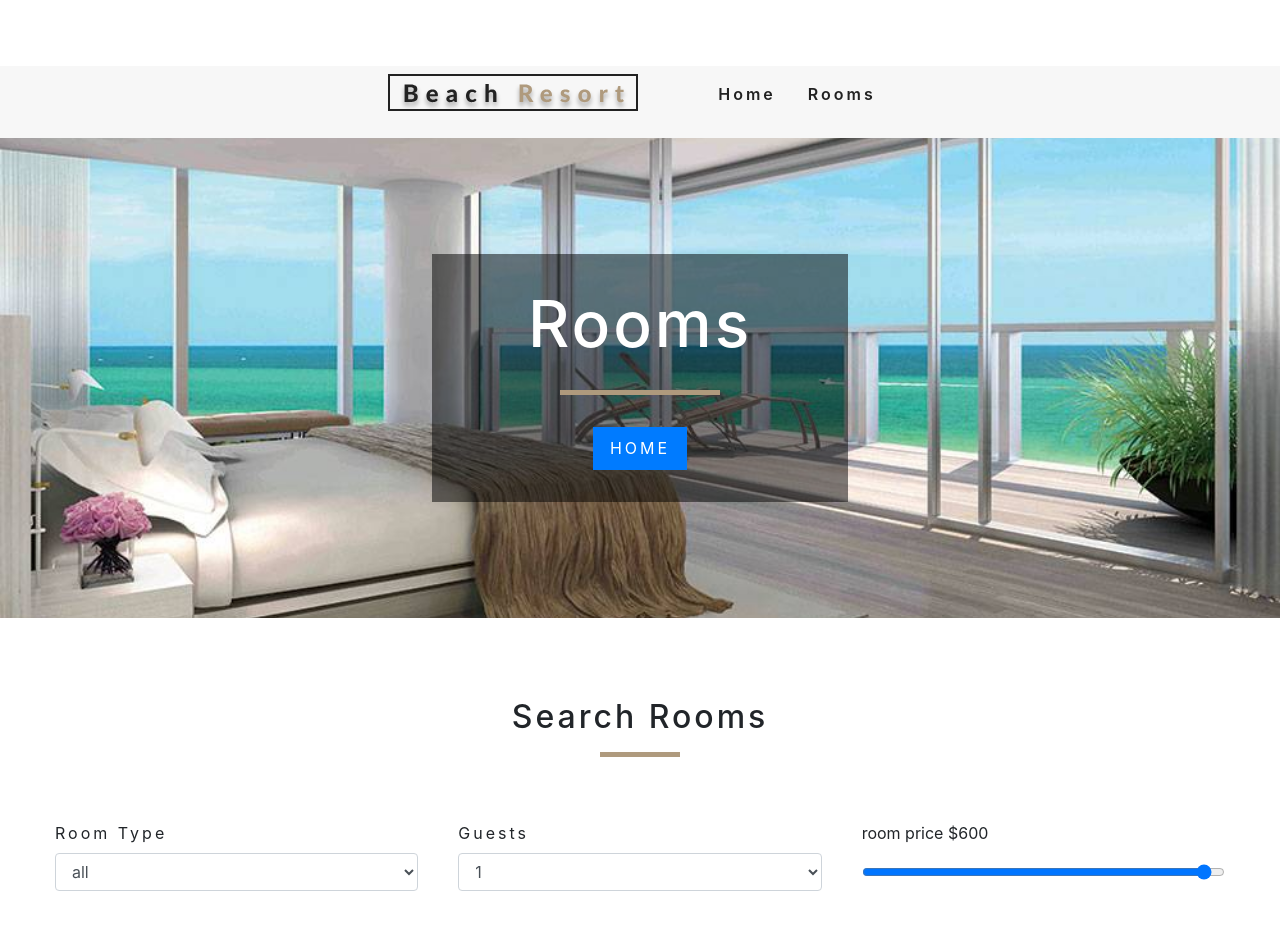
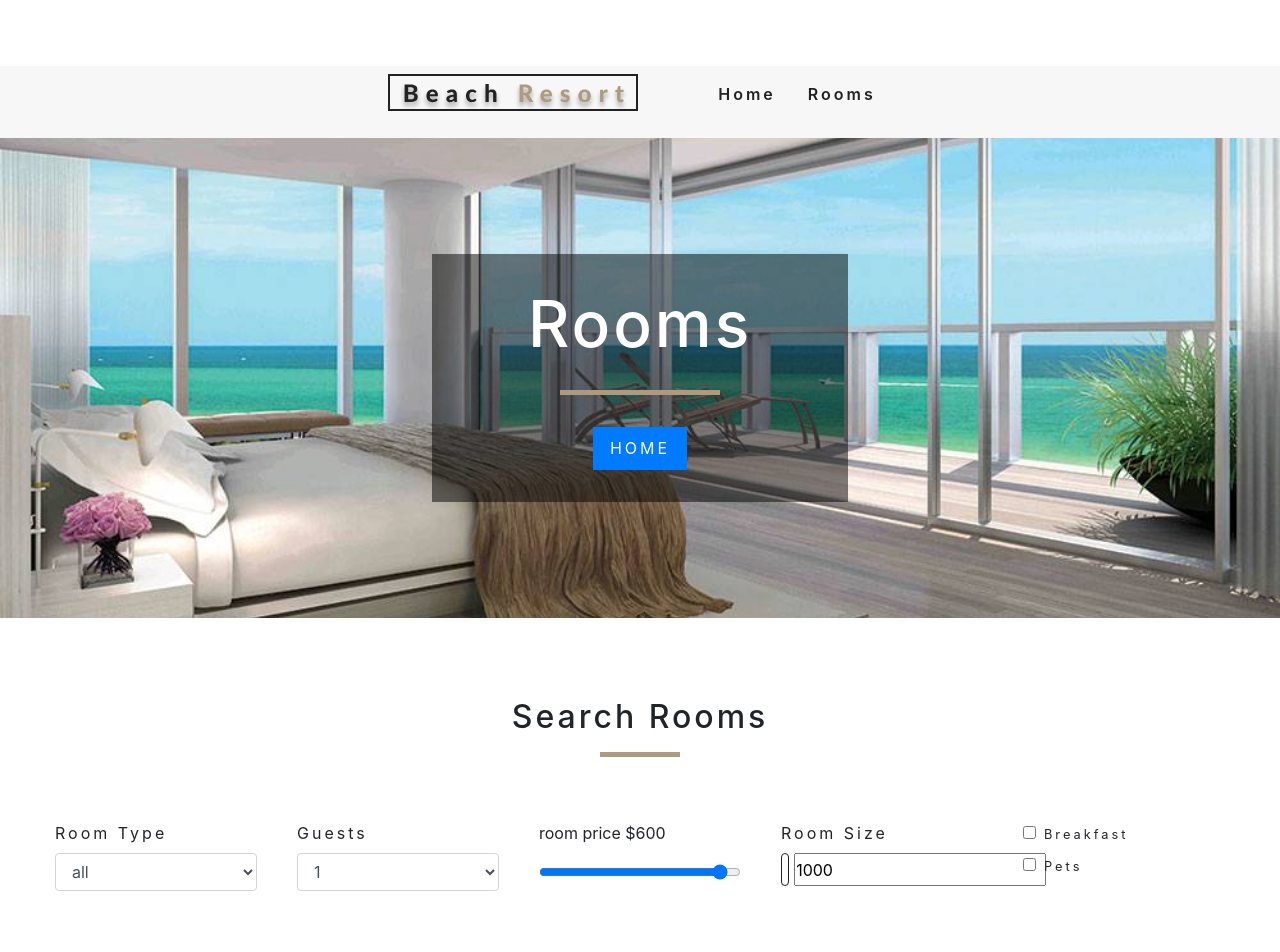
Before and after one commit to mamady310/hotel-rooms, a React (Create React App) app: page /rooms in a window 1280 px wide. Shown: the top 952 px of the page. Built offline with nearby package versions, Linux system fonts and the light colour scheme.

Commit message:
created a form fields to filter room by size and options of breakfast and pets

```diff
--- a/src/components/RoomsFilter.js
+++ b/src/components/RoomsFilter.js
@@ -63,6 +63,48 @@
         <input type="range" name="price" min={minPrice} max={maxPrice} id="price" value={price} onChange={handleChange}className="form-control"/>
         </div>
         {/* end room price */}
+        {/* size */}
+        <div className="form-group">
+            <label htmlFor="size">room size</label>
+            <div className="size-inputs">
+             <input
+             type="number"
+             name="minSize"
+             id="size"
+             value={minSize}
+             onChange={handleChange} className="size-input"/>
+             <input
+             type="number"
+             name="maxSize"
+             id="size"
+             value={maxSize}
+             onChange={handleChange}/>
+            </div>
+        </div>
+        {/* end of size */}
+        {/* extras */}
+        <div className="form-group">
+       <div className="single-extra">
+        <input
+        type="checkbox"
+        name="breakfast"
+        id="breakfast"
+        checked={breakfast}
+        onChange={handleChange}/>
+        <label htmlFor="breakfast">breakfast</label>
+        </div>
+        <div className="single-extra">
+        <input
+        type="checkbox"
+        name="pets"
+        id="pets"
+        checked={pets}
+        onChange={handleChange}/>
+        <label htmlFor="pets">pets</label>
+
+        </div>
+        </div>
+        {/* end extras */}
         </form>
         </section>
     )
--- a/src/context.js
+++ b/src/context.js
@@ -73,7 +73,7 @@
             capacity,
             price,
             minSize,
-            maxsize,
+            maxSize,
             breakfast,
             pets
         } = this.state
@@ -90,6 +90,14 @@
     if (type !== 'all') {
         tempRooms = tempRooms.filter(room => room.type === type);
     }
+    // filter by price
+    tempRooms = tempRooms.filter(room => room.price <= price);
+
+    //filter by room size
+    tempRooms = tempRooms.filter(room =>
+    room.size >= minSize && room.size <= maxSize)
+
+    //change state
     this.setState({
         sortedRooms: tempRooms
     })
```
